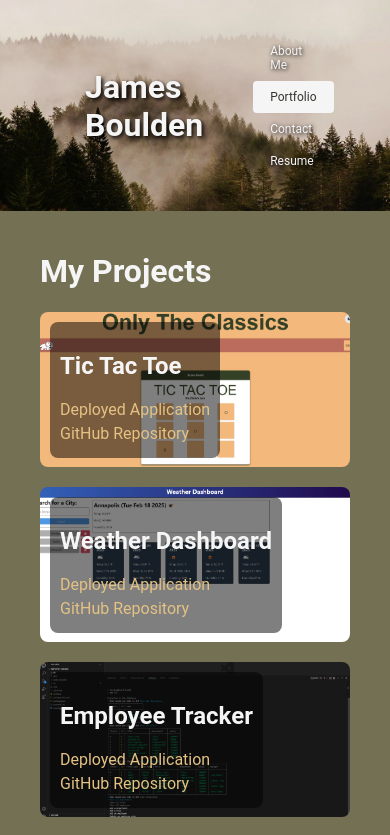
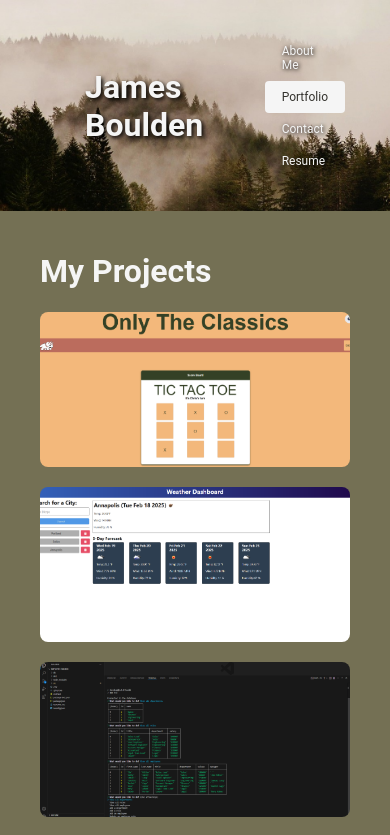
Before and after one commit to JamixB97/my-portfolio, a React (Vite) app: page /portfolio in a window 390 px wide. Shown: the top 835 px of the page. Built offline with nearby package versions, Linux system fonts and the light colour scheme.

Commit message:
Finalized pages, and updated README.md

```diff
--- a/src/components/Footer.jsx
+++ b/src/components/Footer.jsx
@@ -8,10 +8,10 @@ export default function Footer() {
         <a href="https://github.com/JamixB97" target="_blank" rel="noopener noreferrer">
           <FaGithub />
         </a>
-        <a href="https://www.linkedin.com/in/your-linkedin-username" target="_blank" rel="noopener noreferrer">
+        <a href="https://www.linkedin.com/" target="_blank" rel="noopener noreferrer">
           <FaLinkedin />
         </a>
-        <a href="https://stackoverflow.com/users/your-stackoverflow-id" target="_blank" rel="noopener noreferrer">
+        <a href="https://stackoverflow.com/users/" target="_blank" rel="noopener noreferrer">
           <FaStackOverflow />
         </a>
       </div>
--- a/src/index.css
+++ b/src/index.css
@@ -28,11 +28,6 @@ body {
   flex: 1;
   padding: 20px;
 }
-.h-container {
-  display: flex;
-  justify-content: space-between;
-  align-items: center;
-}
 
 .header {
   background-image: url('./assets/images/header.jpg');
@@ -45,7 +40,6 @@ body {
   align-items: center;
   height: 25vh;
   width: 100%;
-  transition: all 0.25s ease-in-out;
 }
 
 .header h1 {
@@ -64,7 +58,7 @@ body {
 .nav-item {
   font-size: 1.75rem;
   margin: 0;
-  padding: 0 40px;
+  padding: 0 20px;
 }
 
 .nav-link {
@@ -141,10 +135,16 @@ body {
   position: absolute;
   top: 10px;
   left: 10px;
-  background-color: rgba(0, 0, 0, 0.5);
+  background-color: rgba(0, 0, 0, 0.685);
   color: var(--light);
   padding: 10px;
   border-radius: 8px;
+  opacity: 0;
+  transition: opacity 0.3s ease;
+}
+
+.project-image-container:hover .project-info {
+  opacity: 1;
 }
 
 .project-links {
@@ -256,7 +256,7 @@ button:hover {
 .footer-icons a {
   color: var(--light);
   margin: 0 10px;
-  font-size: 3rem;;
+  font-size: 3rem;
   transition: color 0.3s ease;
 }
 
@@ -264,23 +264,8 @@ button:hover {
   color: var(--secondary);
 }
 
-@media (max-width: 1070px) {
-  .header {
-    padding-left: 75px;
-    display: flex;
-    justify-content: space-between;
-    align-items: center;
-    height: 25vh;
-    width: 100%;
-  }
-
-  .header h1 {
-    font-size: 4rem;
-    padding: 10px;
-    color: var(--light);
-    text-shadow: 2px 2px 4px #000000;
-  }
-
+/* Media query to change the nav bar into a column layout at 1071px or less */
+@media (max-width: 1071px) {
   .nav-tabs {
     flex-direction: column;
   }
@@ -290,12 +275,25 @@ button:hover {
   }
 }
 
-@media (max-width: 500px) {
+@media (max-width: 768px) {
+
+
   .header h1 {
-    font-size: 2rem;
+    font-size: 3rem;
+  }
+
+  .nav-tabs {
+    flex-direction: column;
+
   }
 
   .projects-grid {
     grid-template-columns: repeat(1, 1fr);
   }
 }
+
+@media (max-width: 425px) {
+  .header h1 {
+    font-size: 2rem;
+  }
+}
--- a/src/pages/Resume.jsx
+++ b/src/pages/Resume.jsx
@@ -1,13 +1,13 @@
 import React from 'react';
 import { FaHtml5, FaCss3Alt, FaJs, FaReact, FaNodeJs, FaGitAlt, FaNetworkWired, FaGithub } from 'react-icons/fa';
 import { SiExpress, SiTypescript, SiPostgresql } from 'react-icons/si';
-// import resumeFile from '../assets/files/resume.pdf';
+import resumeFile from '../assets/files/resume.pdf';
 
 function Resume() {
   return (
     <div className="resume">
       <h1>Resume</h1>
-      <a href='#' download className="resume-download">
+      <a href={resumeFile} download className="resume-download">
         Download My Resume
       </a>
       <h2>Proficiencies</h2>
```
Also changed, not shown: 2 other files (tests, documents, lock files or other folders).
